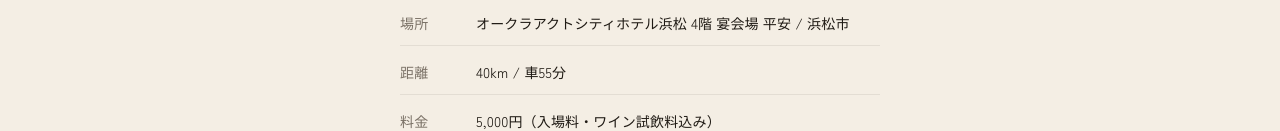
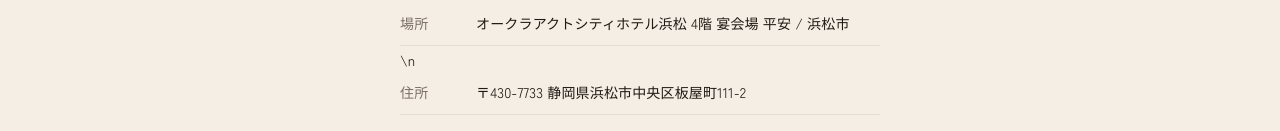
Before and after one commit to longchanp7-hub/ikukamo, a Next.js app: page /ikukamo/event/hamamatsu-wine-thanks-2026 in a window 1280 px wide. Shown: the part 677-808 px from the top of the page. Built offline with nearby package versions, Linux system fonts and the light colour scheme.

Commit message:
feat: show event address on detail pages

```diff
--- a/src/app/event/[id]/page.tsx
+++ b/src/app/event/[id]/page.tsx
@@ -46,7 +46,7 @@
       </section>
       <dl className="mt-6 space-y-1 text-sm">
         <Row label="日時">{formatRangeJa(event.startAt, event.endAt)}</Row>
-        <Row label="場所">{event.venueName.replace("（サンプル）", "")} / {event.city}</Row>
+        <Row label="場所">{event.venueName.replace("（サンプル）", "")} / {event.city}</Row>\n        <Row label="住所">{event.address || `${event.prefecture}${event.city} ${event.venueName.replace("（サンプル）", "")}`}</Row>
         <Row label="距離">{event.distanceFromToyohashiKm}km / 車{event.driveMinutes}分</Row>
         <Row label="料金">{event.priceText || "未確認"}</Row>
         <Row label="駐車場">{event.parkingText || "未確認"}</Row>
```
